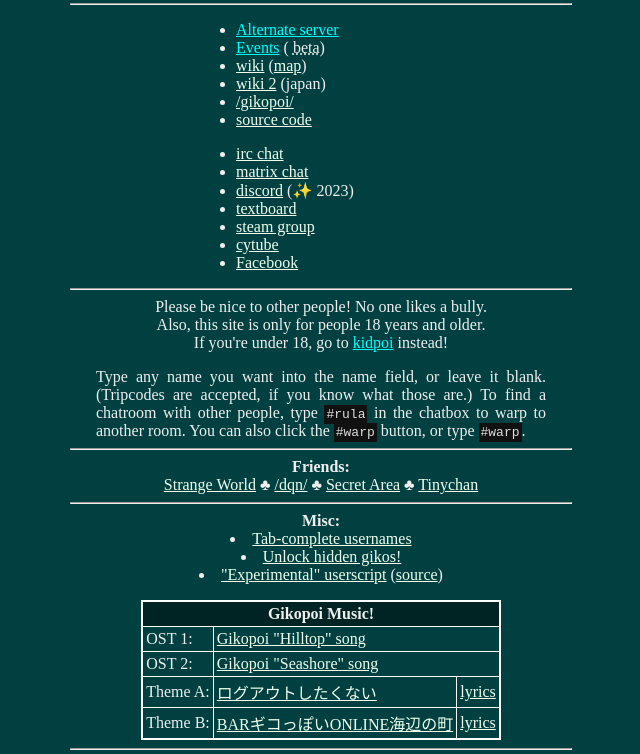
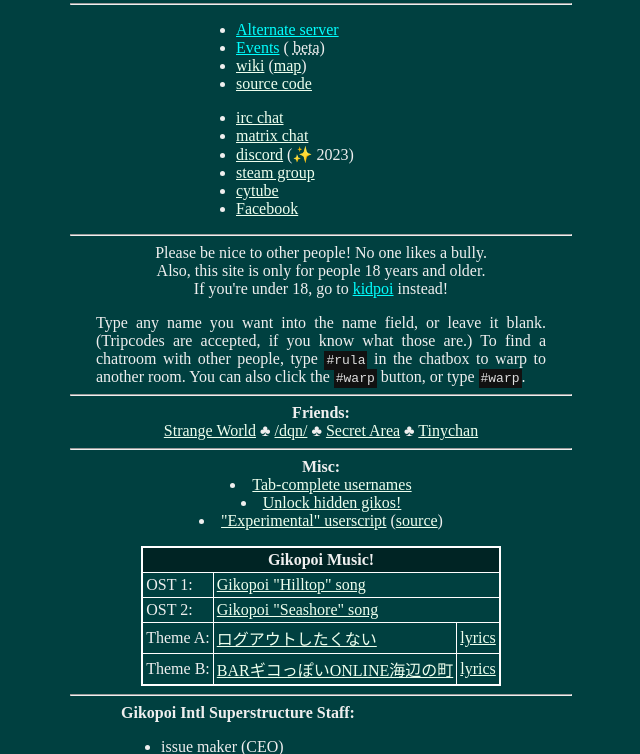
Before and after one commit to 153/gikopoi.com, a plain HTML site: page index.html in a window 1280 px wide. Shown: the part 73-827 px from the top of the page, without its empty margins (319-959 px from the left). Drawn offline with Linux system fonts and the light colour scheme.

Commit message:
further updates

```diff
--- a/index.html
+++ b/index.html
@@ -66,15 +66,12 @@ th {border: 1px solid whide; padding: 3px; background-color: #002424}
 
   <li> <a target="_blank" href="https://tanasinn.vip/games/gikopoi">wiki</a>
     (<a target="_blank" href="https://tanasinn.vip/games/gikopoi/rooms">map</a>)
-  <li> <a target="_blank" href="https://w.atwiki.jp/goron/">wiki 2</a> (japan)
-  <li> <a target="_blank" href="https://mellowchan.xyz/tags/gikopoi/">/gikopoi/</a>
   <li> <a target="_blank" href="http://github.com/iccanobif/gikopoi2/">source code</a>
 </ul><ul>
   <li> <a target="_blank" href="https://kiwiirc.com/nextclient/irc.rizon.net/#gikopoi">irc chat</a>
   <li> <a target="_blank"  href="https://matrix.to/#/#gikopoi:matrix.org">matrix chat</a>
   <li> <a target="_blank" href="https://discord.gg/jTeTXzb4rN">discord</a> (&#10024;
      2023)
-  <li> <a target="_blank" href="https://mellowchan.xyz/tags/gikopoi/">textboard</a>
   <li> <a target="_blank" href="https://steamcommunity.com/groups/gikopoi">steam group</a>
   <li> <a target="_blank" href="https://cytu.be/r/gikopoi2">cytube</a>
   <li> <a target="_blank" href="https://facebook.com/gikopoi">Facebook</a>
```
